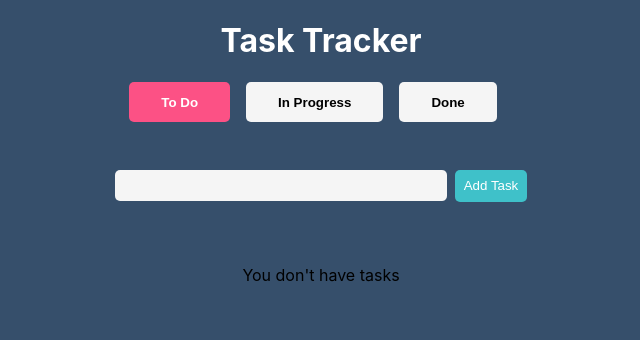
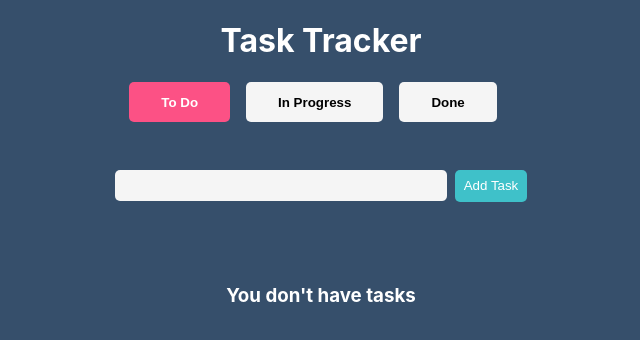
Before and after one commit to IvanKolominskiy/task-tracker, a React (Vite) app: page / in a window 1280 px wide. Shown: the top 340 px of the page, without its empty margins (319-959 px from the left). Built offline with nearby package versions, Linux system fonts and the light colour scheme.

Commit message:
The color of the text notifying about the absence of tasks is set

```diff
--- a/src/components/List/TaskList.jsx
+++ b/src/components/List/TaskList.jsx
@@ -38,9 +38,10 @@ export default function TaskList({ tasks, setTasks, category }) {
 
   return (
     <div style={{ display: "inline-flex", flexDirection: "column" }}>
-      {tasks.length === 0
-        ? "You don't have tasks"
-        : tasks.map((task) =>
+      {tasks.length === 0 ? (
+        <h3 style={{ color: "#fff" }}>You don't have tasks</h3>
+      ) : (
+        tasks.map((task) =>
           task.needEdit ? (
             <InputForm
               key={task.id}
@@ -59,6 +60,7 @@ export default function TaskList({ tasks, setTasks, category }) {
               onDragStart={(e) => handleDragStart(e, task)}
             ></TaskItem>
           )
+        )
       )}
     </div>
   );
```
Lines whose indentation alone changed are shown as unchanged.
